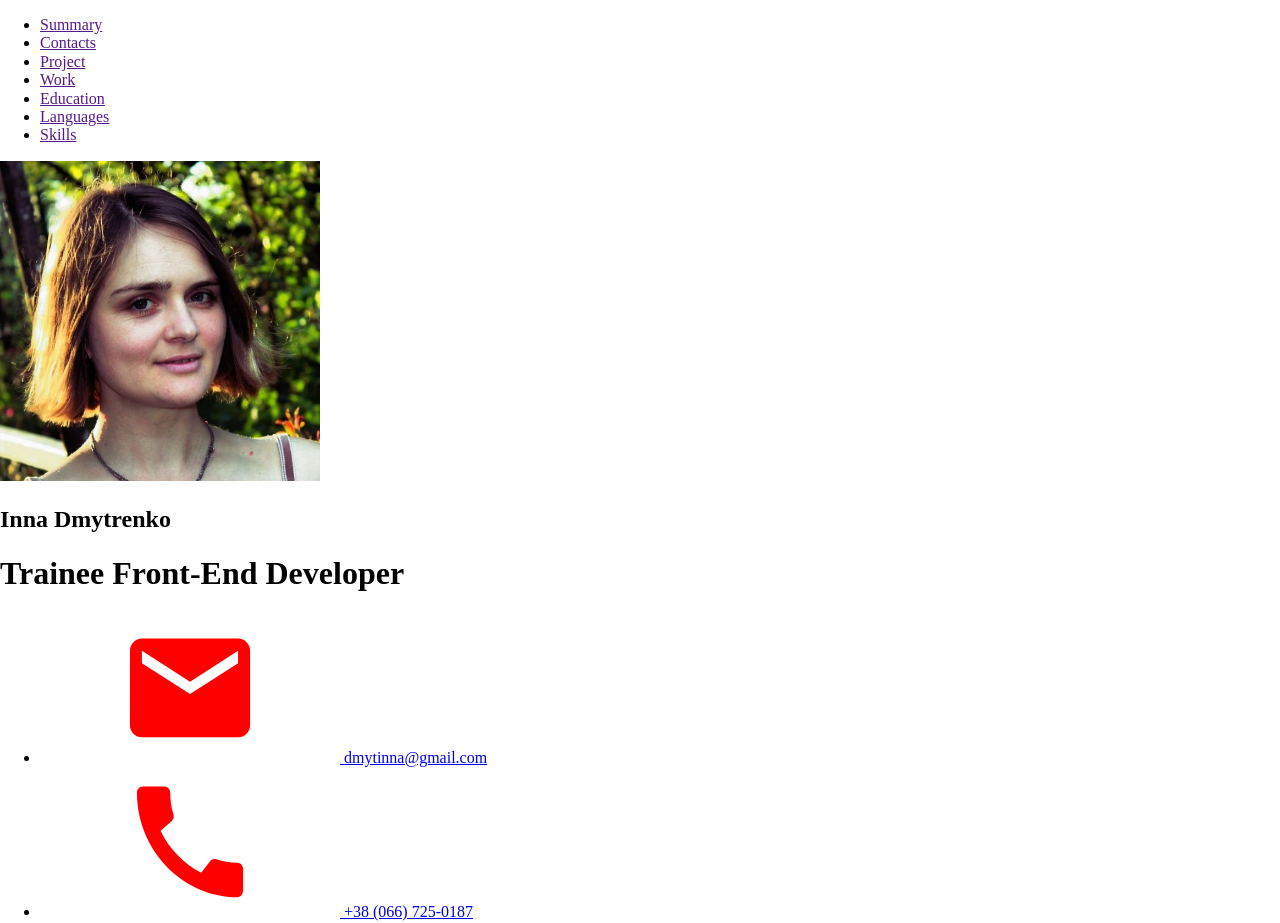
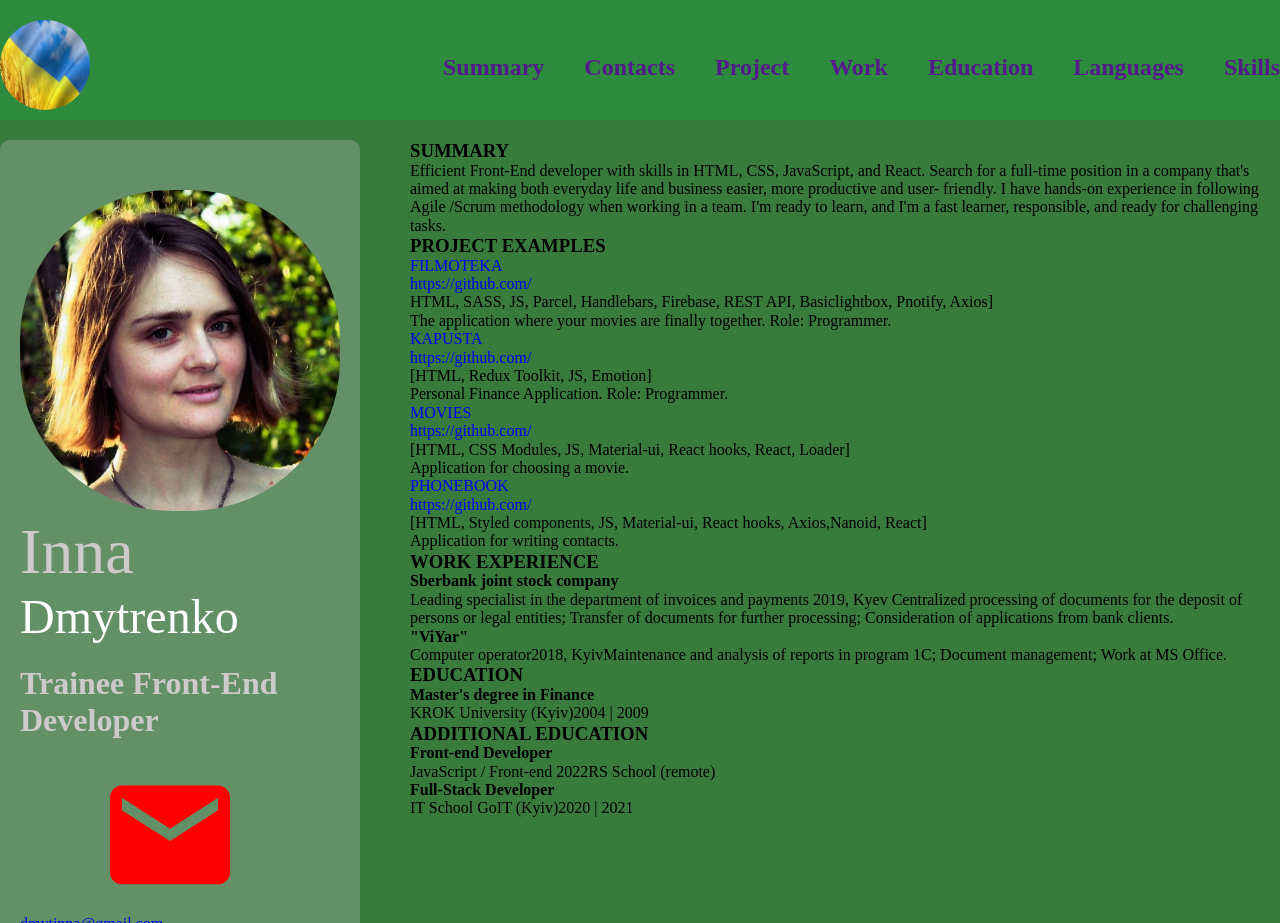
Before and after one commit to inna-dmytrenko/cv, a website: page src/index.html in a window 1280 px wide. Shown: the top 923 px of the page. Drawn offline with Linux system fonts and the light colour scheme.

Commit message:
feat: add style header

```diff
--- a/src/index.html
+++ b/src/index.html
@@ -6,12 +6,20 @@
     <meta name="viewport" content="width=device-width, initial-scale=1.0" />
     <link rel="stylesheet" href="./style/normalize.css" />
     <link rel="stylesheet" href="./style/style.css" />
+    <link rel="icon" type="image/x-icon" href="./assets/favicon/favicon.jpeg" />
     <title>CV</title>
   </head>
   <body>
+    <section class="header">
       <div class="container">
-      <section class="header">
         <nav class="nav">
+          <a class="logo" href="#"
+            ><img
+              src="./assets/favicon/favicon.jpeg"
+              alt=""
+              width="90"
+              height="90"
+          /></a>
           <ul class="nav__list">
             <li class="nav__item"><a href="" class="nav__link">Summary</a></li>
             <li class="nav__item"><a href="" class="nav__link">Contacts</a></li>
@@ -26,10 +34,20 @@
             <li class="nav__item"><a href="" class="nav__link">Skills</a></li>
           </ul>
         </nav>
+      </div>
     </section>
+    <div class="container">
+      <div class="home">
         <section class="sidbar">
-        <img src="./assets/image/avatar.jpg" alt="avatar" width="320" />
-        <h2 class="profile">Inna Dmytrenko</h2>
+          <img
+            class="avatar"
+            src="./assets/image/avatar.jpg"
+            alt="avatar"
+            width="320"
+          />
+          <h2 class="profile">
+            <span class="name">Inna</span> <span class="last-name">Dmytrenko</span>
+          </h2>
           <h1 class="title">Trainee Front-End Developer</h1>
           <ul class="contact__list">
             <li class="contact__item">
@@ -207,16 +225,18 @@
             >
           </div>
         </section>
+        <div class="right">
           <section class="summary">
             <div>
               <h3>SUMMARY</h3>
               <p>
-            Efficient Front-End developer with skills in HTML, CSS, JavaScript,
-            and React. Search for a full-time position in a company that's aimed
-            at making both everyday life and business easier, more productive
-            and user- friendly. I have hands-on experience in following Agile
-            /Scrum methodology when working in a team. I'm ready to learn, and
-            I'm a fast learner, responsible, and ready for challenging tasks.
+                Efficient Front-End developer with skills in HTML, CSS,
+                JavaScript, and React. Search for a full-time position in a
+                company that's aimed at making both everyday life and business
+                easier, more productive and user- friendly. I have hands-on
+                experience in following Agile /Scrum methodology when working in
+                a team. I'm ready to learn, and I'm a fast learner, responsible,
+                and ready for challenging tasks.
               </p>
             </div>
           </section>
@@ -239,27 +259,26 @@
                 </p>
               </li>
               <li>
-            <a href="https://kapusta-finance-tracker.netlify.app/">KAPUSTA</a
-            ><a href="https://github.com/inna-dmytrenko/kapusta-itninja-front"
+                <a href="https://kapusta-finance-tracker.netlify.app/"
+                  >KAPUSTA</a
+                ><a
+                  href="https://github.com/inna-dmytrenko/kapusta-itninja-front"
                   >https://github.com/</a
                 >
                 <span>[HTML, Redux Toolkit, JS, Emotion]</span>
-            <p>
-              Personal Finance Application. Role: Programmer.
-            </p>
+                <p>Personal Finance Application. Role: Programmer.</p>
               </li>
               <li>
                 <a href="https://netlify-movies-hw-5.netlify.app/">MOVIES</a
-            ><a href="https://github.com/inna-dmytrenko/goit-react-hw-05-movies"
+                ><a
+                  href="https://github.com/inna-dmytrenko/goit-react-hw-05-movies"
                   >https://github.com/</a
                 >
                 <span
                   >[HTML, CSS Modules, JS, Material-ui, React hooks, React,
                   Loader]</span
                 >
-            <p>
-              Application for choosing a movie.
-            </p>
+                <p>Application for choosing a movie.</p>
               </li>
               <li>
                 <a
@@ -272,9 +291,7 @@
                   >[HTML, Styled components, JS, Material-ui, React hooks,
                   Axios,Nanoid, React]</span
                 >
-            <p>
-              Application for writing contacts.
-            </p>
+                <p>Application for writing contacts.</p>
               </li>
             </ul>
           </section>
@@ -289,9 +306,10 @@
                 >
                 <span>2019, Kyev</span>
                 <span
-              >Centralized processing of documents for the deposit of persons or
-              legal entities; Transfer of documents for further processing;
-              Consideration of applications from bank clients.</span
+                  >Centralized processing of documents for the deposit of
+                  persons or legal entities; Transfer of documents for further
+                  processing; Consideration of applications from bank
+                  clients.</span
                 >
               </li>
               <li>
@@ -324,5 +342,7 @@
             </ul>
           </section>
         </div>
+      </div>
+    </div>
   </body>
 </html>
--- a/src/style/style.css
+++ b/src/style/style.css
@@ -1,6 +1,109 @@
+
+* {
+    box-sizing: border-box;
+    margin: 0;
+    padding: 0;
+}
+
+body {
+    background-color: #397a3d;
+}
+
+a {
+    display: block;
+    text-decoration: none;
+}
+
+*::before,
+*::after {
+    box-sizing: inherit;
+}
+
+ul,
+ol {
+    list-style: none;
+}
 .container{
     width: 1280px;
     margin: 0 auto;
+}
+/* --------------------------HEADER-------------------- */
+.nav{
+    display: flex;
+    justify-content: space-between;
+}
+.nav__list{
+display: flex;
+justify-content: space-between;
+gap: 40px;
+align-items: center;
+font-family: 'Montserrat';
+    font-style: normal;
+    font-weight: 600;
+    font-size: 24px;
+    line-height: 18px;
+}
+.header{
+margin: 0 auto;
+    width: 100%;
+background-color: #0fb64149;
+    position: fixed;
+    height: 120px;
+    padding-top: 20px;
+    z-index: 5;
+    /* padding-top: 100px; */
+}
+.logo img{
+    border-radius: 50px;
+}
+/* --------------------------END HEADER-------------------- */
+/* -----------------------------AVATAR------------------------------ */
+.avatar{
+    border-radius: 150px;
+}
+/* -----------------------------END AVATAR------------------------------ */
+/* -----------------------------NAME------------------------------ */
+.name{
+    font-family: 'Montserrat';
+        font-style: normal;
+        font-weight: 400;
+        font-size: 64px;
+        /* line-height: 78px; */
+
+        color: #CECACA;
+}
+.last-name{
+    font-family: 'Montserrat';
+        font-style: normal;
+        font-weight: 500;
+        font-size: 48px;
+        /* line-height: 60px; */
+        /* identical to box height */
+
+
+        color: #FFFFFF;
+}
+.title{
+    font-family: 'Montserrat';
+        font-style: normal;
+        font-weight: 700;
+        font-size: 32px;
+        /* line-height: 40px; */
+
+        color: #CECACA;
+}
+/* -----------------------------END NAME------------------------------ */
+/* -----------------------------SIDBARE------------------------------ */
+
+.sidbar{background-color: rgba(196, 196, 196, 0.3);
+    border-radius: 10px;
+    padding: 50px 20px ;
+}
+/* -----------------------------END SIDBARE------------------------------ */
+.home{
+    display: flex;
+    gap: 50px;
+    padding-top: 140px;
 }
 .circle {
 
```
Lines whose indentation alone changed are shown as unchanged.
